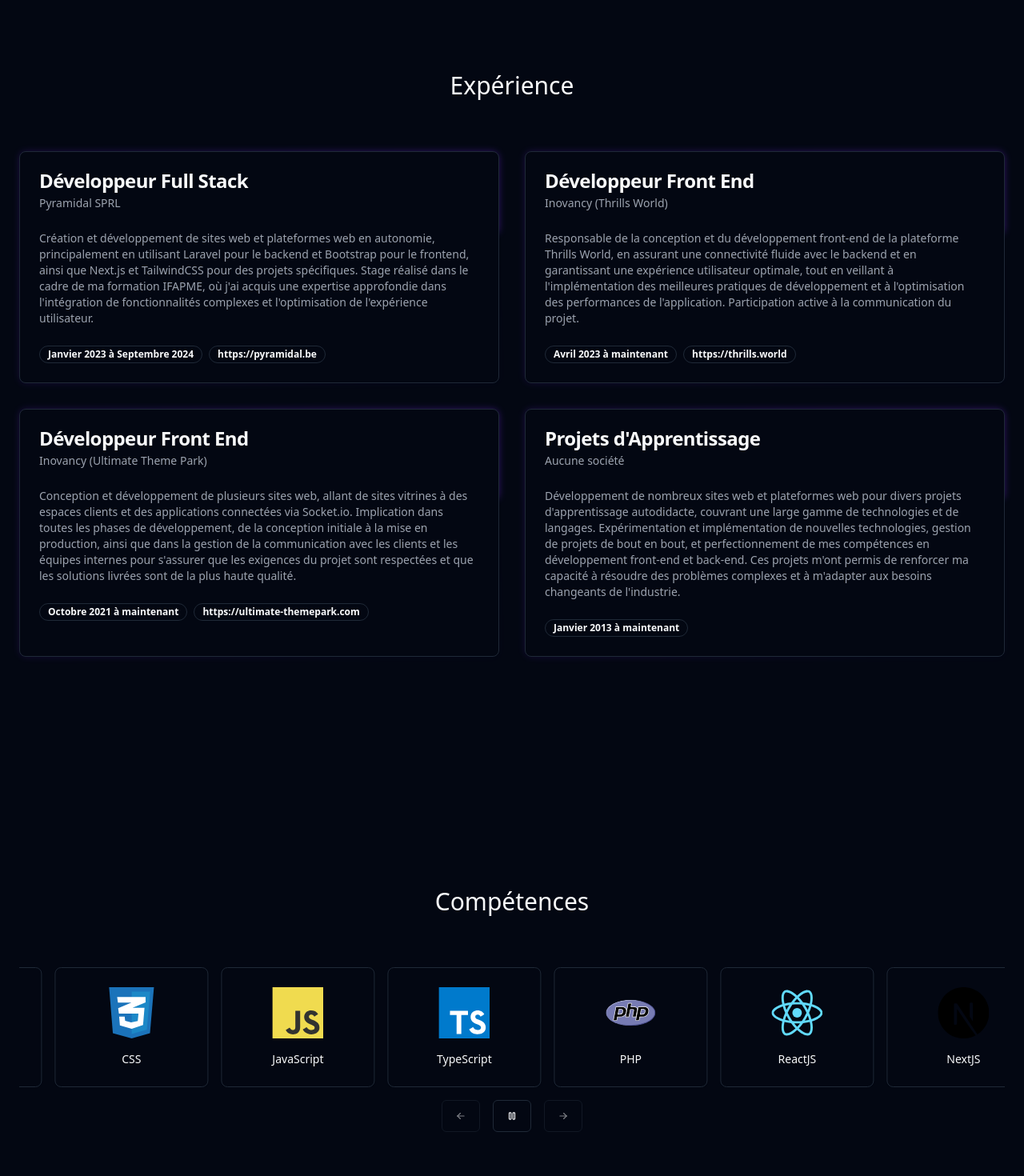
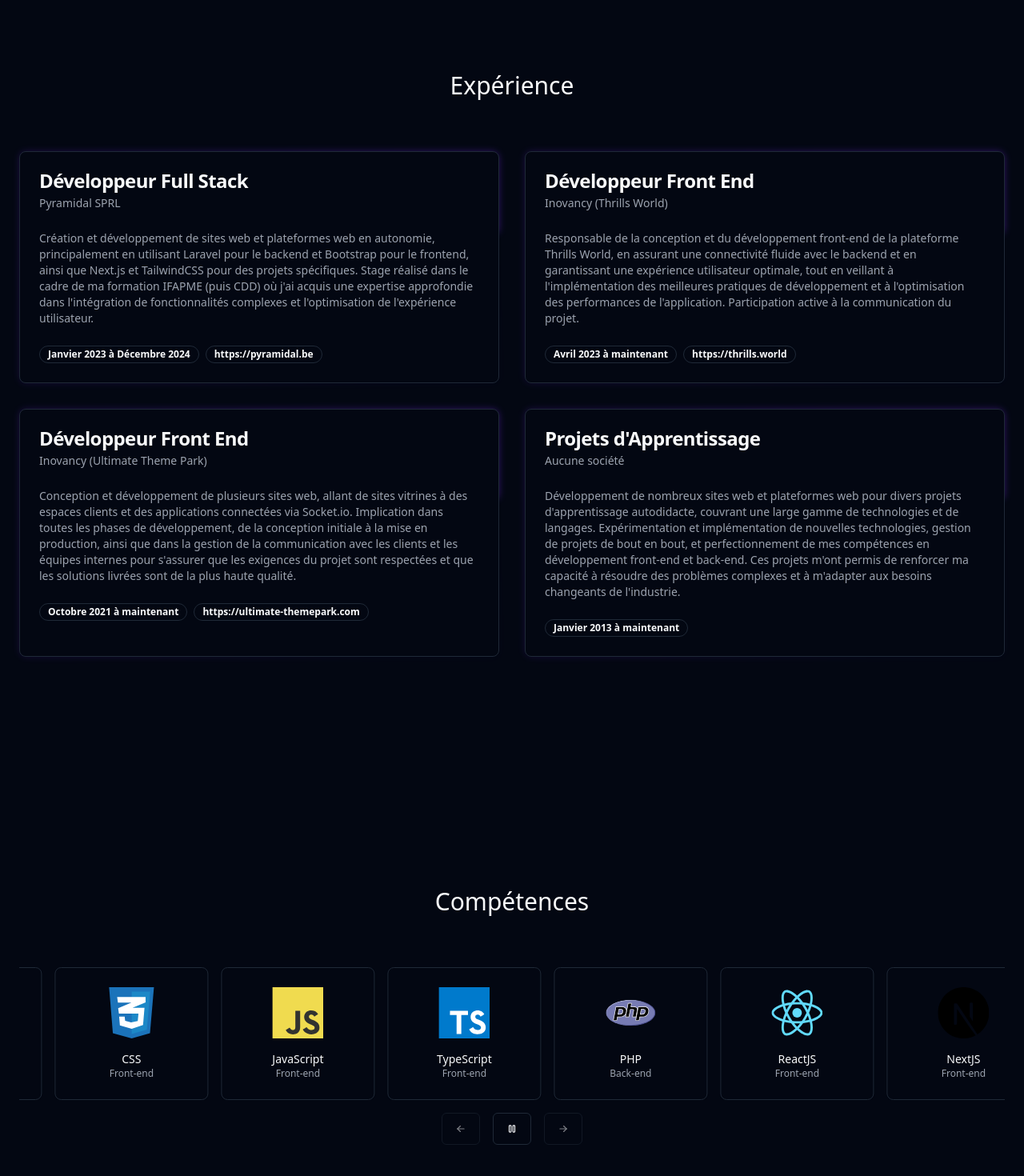
Before and after one commit to gasparddelvaux/dx-portfolio, a Next.js app: page / in a window 1280 px wide. Shown: the part 1656-3126 px from the top of the page at 80% size. Built offline with nearby package versions, Linux system fonts and the light colour scheme.

Commit message:
Skills usage for better readability

```diff
--- a/next.config.mjs
+++ b/next.config.mjs
@@ -1,9 +1,4 @@
 /** @type {import('next').NextConfig} */
-const nextConfig = {
-  output: "export",
-  images: {
-    unoptimized: true,
-  },
-};
+const nextConfig = {};
 
 export default nextConfig;
--- a/src/components/home/experience.tsx
+++ b/src/components/home/experience.tsx
@@ -21,9 +21,9 @@ const experiences: ExperienceItem[] = [
   {
     title: "Développeur Full Stack",
     company: "Pyramidal SPRL",
-    date: "Janvier 2023 à Septembre 2024",
+    date: "Janvier 2023 à Décembre 2024",
     description:
-      "Création et développement de sites web et plateformes web en autonomie, principalement en utilisant Laravel pour le backend et Bootstrap pour le frontend, ainsi que Next.js et TailwindCSS pour des projets spécifiques. Stage réalisé dans le cadre de ma formation IFAPME, où j'ai acquis une expertise approfondie dans l'intégration de fonctionnalités complexes et l'optimisation de l'expérience utilisateur.",
+      "Création et développement de sites web et plateformes web en autonomie, principalement en utilisant Laravel pour le backend et Bootstrap pour le frontend, ainsi que Next.js et TailwindCSS pour des projets spécifiques. Stage réalisé dans le cadre de ma formation IFAPME (puis CDD) où j'ai acquis une expertise approfondie dans l'intégration de fonctionnalités complexes et l'optimisation de l'expérience utilisateur.",
     website: "https://pyramidal.be",
   },
   {
--- a/src/components/home/projects.tsx
+++ b/src/components/home/projects.tsx
@@ -201,7 +201,7 @@ export default function Projects() {
       </Carousel>
       <p className="text-center mt-4 flex items-center justify-center gap-1 text-muted-foreground text-sm">
         <IconBulb size={18} />
-        Cliquez sur le lien d'un site web pour y accéder
+        Cliquez sur le lien d&apos;un site web pour y accéder
       </p>
       <div className="w-full flex items-center justify-center gap-4 mt-4">
         <Button onClick={() => Control("prev")} variant="outline">
--- a/src/components/home/skills.tsx
+++ b/src/components/home/skills.tsx
@@ -19,34 +19,39 @@ import { Button } from "../ui/button";
 type StackItem = {
   title: string;
   svg: string;
+  usage: "front" | "back" | "tool";
 };
 
 const stack: StackItem[] = [
-  { title: "HTML", svg: "html" },
-  { title: "CSS", svg: "css" },
-  { title: "JavaScript", svg: "javascript" },
-  { title: "TypeScript", svg: "typescript" },
-  { title: "PHP", svg: "php" },
+  { title: "HTML", svg: "html", usage: "front" },
+  { title: "CSS", svg: "css", usage: "front" },
+  { title: "JavaScript", svg: "javascript", usage: "front" },
+  { title: "TypeScript", svg: "typescript", usage: "front" },
+  { title: "PHP", svg: "php", usage: "back" },
 
   // Frameworks et Librairies
 
-  { title: "ReactJS", svg: "react" },
-  { title: "NextJS", svg: "next" },
-  { title: "AngularJS", svg: "angular" },
-  { title: "AdonisJS", svg: "adonis" },
-  { title: "Laravel", svg: "laravel" },
-  { title: "Blade", svg: "blade" },
-  { title: "TailwindCSS", svg: "tailwindcss" },
-  { title: "Bootstrap", svg: "bootstrap" },
-  { title: "Shadcn/UI", svg: "shadcn" },
-  { title: "Socket.IO", svg: "websocket" },
+  { title: "ReactJS", svg: "react", usage: "front" },
+  { title: "NextJS", svg: "next", usage: "front" },
+  { title: "AngularJS", svg: "angular", usage: "front" },
+  { title: "AdonisJS", svg: "adonis", usage: "back" },
+  { title: "Laravel", svg: "laravel", usage: "back" },
+  { title: "Blade", svg: "blade", usage: "back" },
+  {
+    title: "TailwindCSS",
+    svg: "tailwindcss",
+    usage: "front",
+  },
+  { title: "Bootstrap", svg: "bootstrap", usage: "front" },
+  { title: "Shadcn/UI", svg: "shadcn", usage: "front" },
+  { title: "Socket.IO", svg: "websocket", usage: "back" },
 
   // Autres
-  { title: "Node.js", svg: "node" },
-  { title: "Git", svg: "git" },
-  { title: "MongoDB", svg: "mongodb" },
-  { title: "MySQL", svg: "mysql" },
-  { title: "Plesk", svg: "plesk" },
+  { title: "Node.js", svg: "node", usage: "back" },
+  { title: "Git", svg: "git", usage: "tool" },
+  { title: "MongoDB", svg: "mongodb", usage: "back" },
+  { title: "MySQL", svg: "mysql", usage: "back" },
+  { title: "Plesk", svg: "plesk", usage: "tool" },
 ];
 
 export default function Skills() {
@@ -83,7 +88,16 @@ export default function Skills() {
       setIsScrolling(false);
     });
   });
-
+  const UsageMap = (type: "front" | "back" | "tool") => {
+    switch (type) {
+      case "front":
+        return "Front-end";
+      case "back":
+        return "Back-end";
+      case "tool":
+        return "Outil";
+    }
+  };
   return (
     <section className="container px-6 mx-auto mt-32 pt-40" id="skills">
       <h3 className="text-3xl font-medium text-center">{"Compétences"}</h3>
@@ -116,6 +130,9 @@ export default function Skills() {
                     className="h-16"
                   />
                   <h6 className="font-medium text-sm mt-4">{item.title}</h6>
+                  <p className="text-xs text-muted-foreground">
+                    {UsageMap(item.usage)}
+                  </p>
                 </div>
               </div>
             </CarouselItem>
--- a/tailwind.config.ts
+++ b/tailwind.config.ts
@@ -10,53 +10,53 @@ const config: Config = {
   theme: {
     extend: {
       colors: {
-  			background: 'hsl(var(--background))',
-  			foreground: 'hsl(var(--foreground))',
+        background: "hsl(var(--background))",
+        foreground: "hsl(var(--foreground))",
         card: {
-  				DEFAULT: 'hsl(var(--card))',
-  				foreground: 'hsl(var(--card-foreground))'
+          DEFAULT: "hsl(var(--card))",
+          foreground: "hsl(var(--card-foreground))",
         },
         popover: {
-  				DEFAULT: 'hsl(var(--popover))',
-  				foreground: 'hsl(var(--popover-foreground))'
+          DEFAULT: "hsl(var(--popover))",
+          foreground: "hsl(var(--popover-foreground))",
         },
         primary: {
-  				DEFAULT: 'hsl(var(--primary))',
-  				foreground: 'hsl(var(--primary-foreground))'
+          DEFAULT: "hsl(var(--primary))",
+          foreground: "hsl(var(--primary-foreground))",
         },
         secondary: {
-  				DEFAULT: 'hsl(var(--secondary))',
-  				foreground: 'hsl(var(--secondary-foreground))'
+          DEFAULT: "hsl(var(--secondary))",
+          foreground: "hsl(var(--secondary-foreground))",
         },
         muted: {
-  				DEFAULT: 'hsl(var(--muted))',
-  				foreground: 'hsl(var(--muted-foreground))'
+          DEFAULT: "hsl(var(--muted))",
+          foreground: "hsl(var(--muted-foreground))",
         },
         accent: {
-  				DEFAULT: 'hsl(var(--accent))',
-  				foreground: 'hsl(var(--accent-foreground))'
+          DEFAULT: "hsl(var(--accent))",
+          foreground: "hsl(var(--accent-foreground))",
         },
         destructive: {
-  				DEFAULT: 'hsl(var(--destructive))',
-  				foreground: 'hsl(var(--destructive-foreground))'
+          DEFAULT: "hsl(var(--destructive))",
+          foreground: "hsl(var(--destructive-foreground))",
         },
-  			border: 'hsl(var(--border))',
-  			input: 'hsl(var(--input))',
-  			ring: 'hsl(var(--ring))',
+        border: "hsl(var(--border))",
+        input: "hsl(var(--input))",
+        ring: "hsl(var(--ring))",
         chart: {
-  				'1': 'hsl(var(--chart-1))',
-  				'2': 'hsl(var(--chart-2))',
-  				'3': 'hsl(var(--chart-3))',
-  				'4': 'hsl(var(--chart-4))',
-  				'5': 'hsl(var(--chart-5))'
-  			}
+          "1": "hsl(var(--chart-1))",
+          "2": "hsl(var(--chart-2))",
+          "3": "hsl(var(--chart-3))",
+          "4": "hsl(var(--chart-4))",
+          "5": "hsl(var(--chart-5))",
+        },
       },
       borderRadius: {
-  			lg: 'var(--radius)',
-  			md: 'calc(var(--radius) - 2px)',
-  			sm: 'calc(var(--radius) - 4px)'
-  		}
-  	}
+        lg: "var(--radius)",
+        md: "calc(var(--radius) - 2px)",
+        sm: "calc(var(--radius) - 4px)",
+      },
+    },
   },
   plugins: [require("tailwindcss-animate")],
 };
```
Lines whose indentation alone changed are shown as unchanged.
